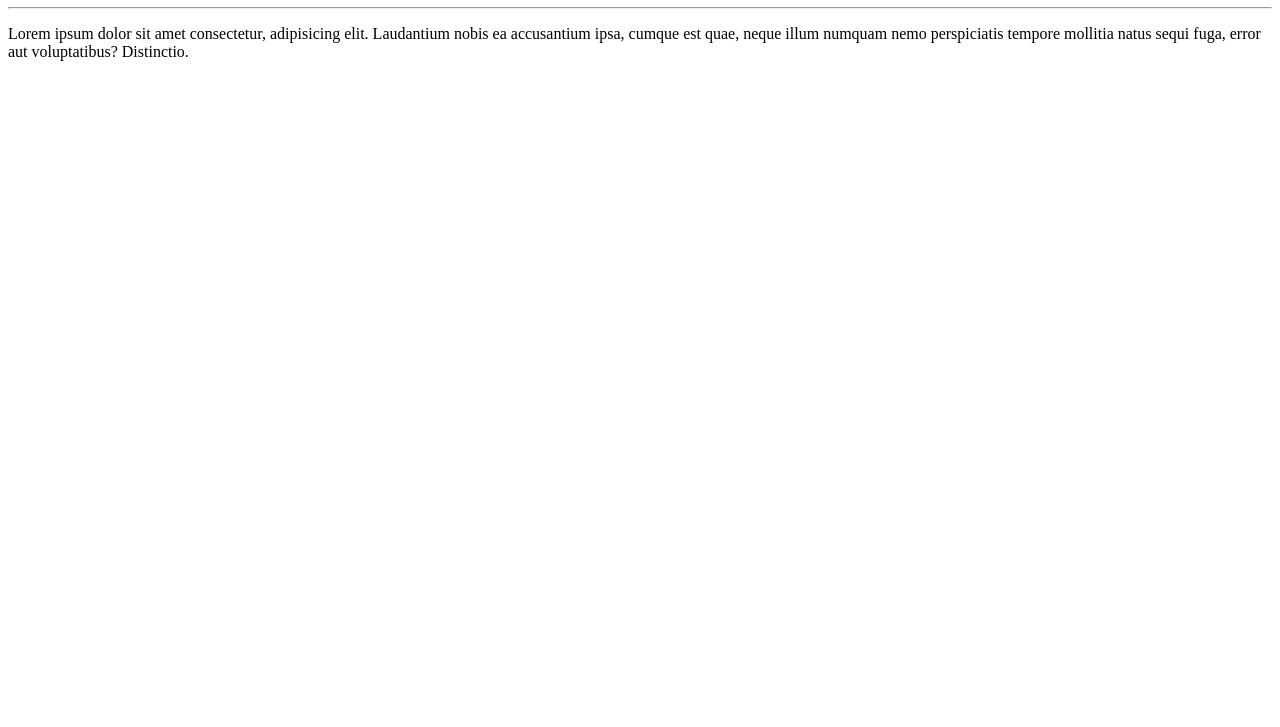
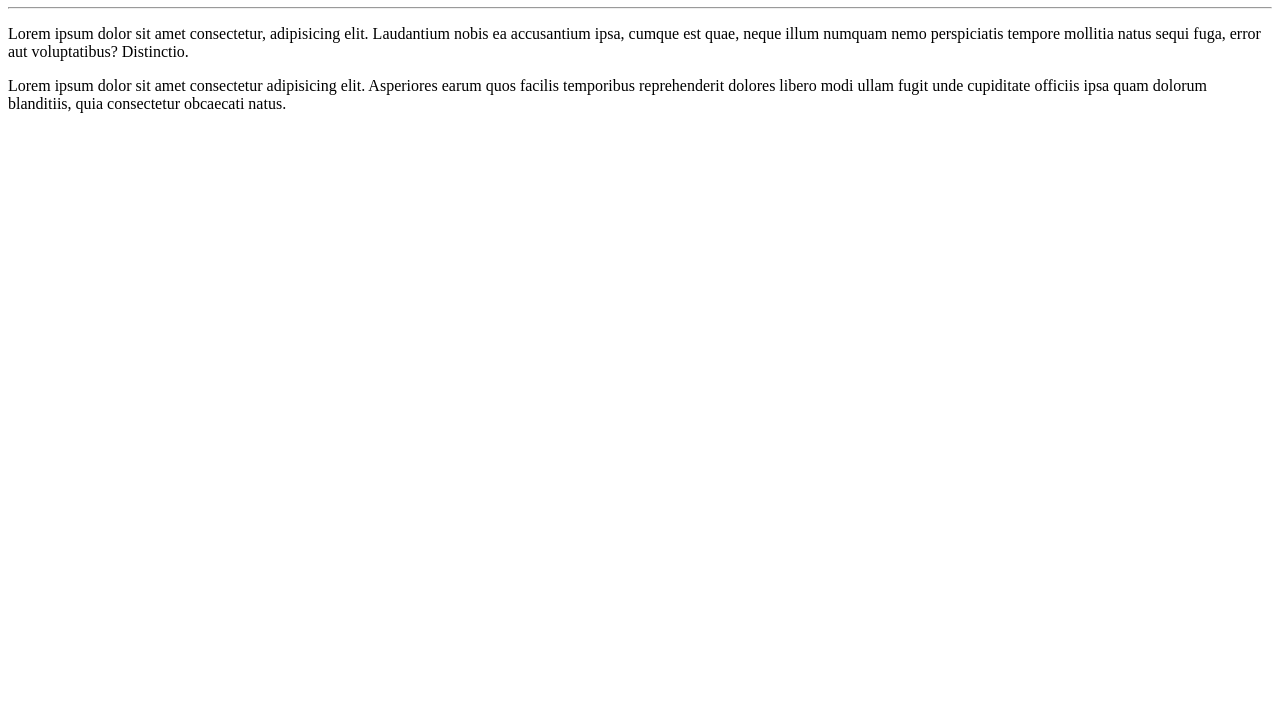
Before and after one commit to ffreitas-dev/Ola-Mundo, a plain HTML site: page Site Exemplo/index.html in a window 1280 px wide. Shown: the part 73-800 px from the top of the page. Drawn offline with Linux system fonts and the light colour scheme.

Commit message:
Adicionei um parágrafo no index
segundo Lorem ipsum

```diff
--- a/Site Exemplo/index.html
+++ b/Site Exemplo/index.html
@@ -10,5 +10,6 @@
     <h1>Olá, mundo</h1>
     <hr>
     <p>Lorem ipsum dolor sit amet consectetur, adipisicing elit. Laudantium nobis ea accusantium ipsa, cumque est quae, neque illum numquam nemo perspiciatis tempore mollitia natus sequi fuga, error aut voluptatibus? Distinctio.</p>
+    <p>Lorem ipsum dolor sit amet consectetur adipisicing elit. Asperiores earum quos facilis temporibus reprehenderit dolores libero modi ullam fugit unde cupiditate officiis ipsa quam dolorum blanditiis, quia consectetur obcaecati natus.</p>
 </body>
 </html>
```
